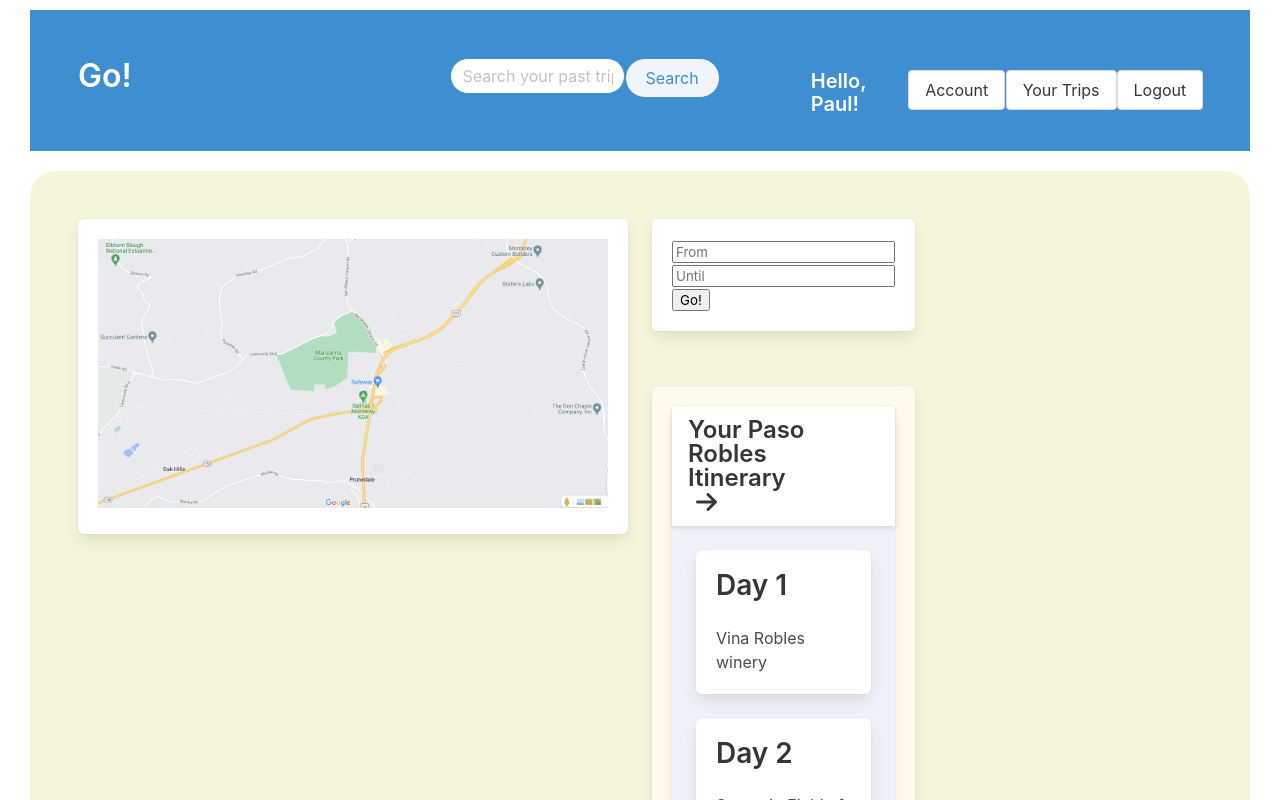
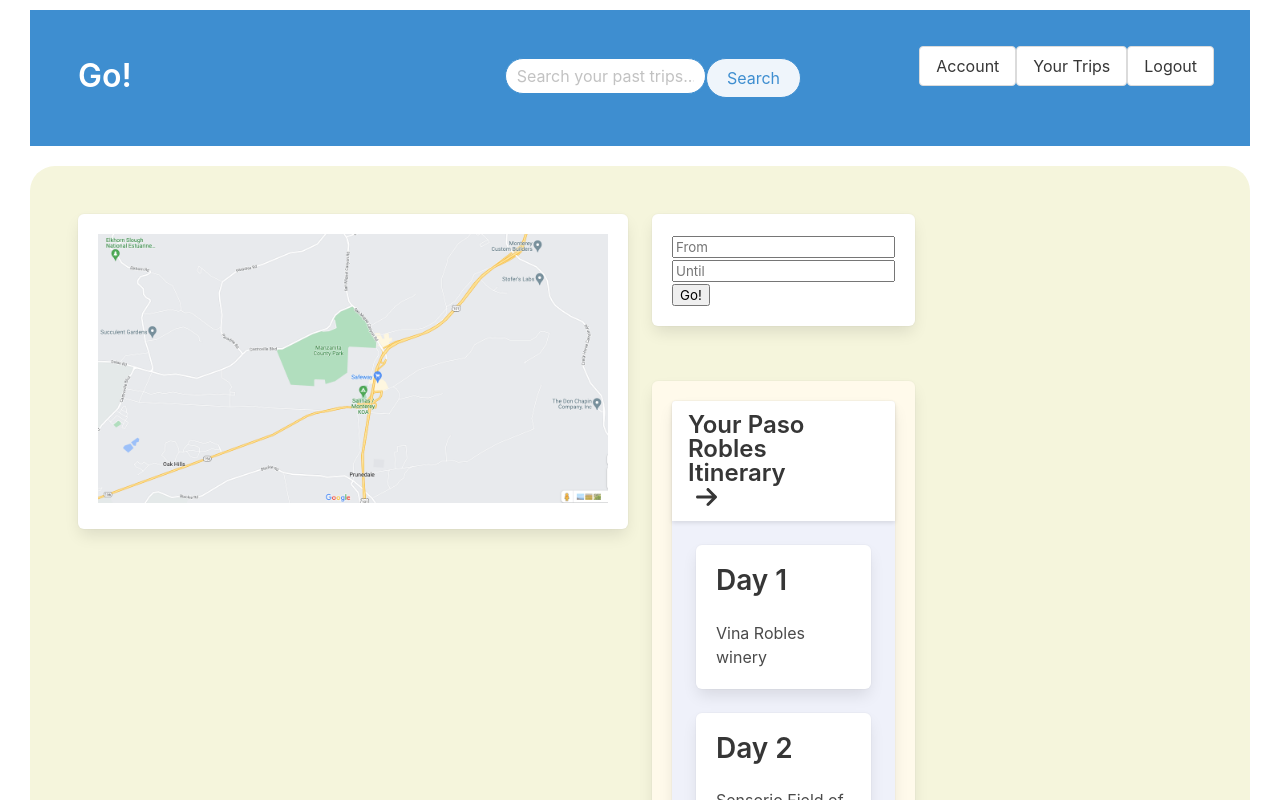
Before and after one commit to paulkasidit/go, a React (Create React App) app in the folder client/: page / in a window 1280 px wide. Shown: the top 800 px of the page. Built offline with nearby package versions, Linux system fonts and the light colour scheme.

Commit message:
move login logout button to main controller

```diff
--- a/client/src/components/Header/AccountInfo.js
+++ b/client/src/components/Header/AccountInfo.js
@@ -4,13 +4,7 @@ import "./Header.css";
 function AccountInfo() {
   return (
     <React.Fragment>
-      <nav class = "breadcrumb is-right">
-
-      </nav>
       <div class = "columns is-gapless">
-        <div class = "column">
-            <h5 class = "title is-5">Hello, Paul!</h5>
-        </div>
         <div class = "column">
           <button class = "button is-outlined">
             <a href = "#">
@@ -26,11 +20,6 @@ function AccountInfo() {
             <a href = "#">Your Trips</a>
           </button>
         </div>
-        <div class = "column">
-          <button class = "button is-outlined">
-            <a href = "#">Logout</a>
-          </button>
-        </div>
     </div>
     </React.Fragment>
   )
--- a/client/src/components/HeaderControl.js
+++ b/client/src/components/HeaderControl.js
@@ -20,7 +20,16 @@ function HeaderControl(){
               <SearchBar/>
             </div>
               <nav class = "is-breadcrumb is-right">
-                <AccountInfo/ >
+                <div class = "columns is-gapless">
+                  <div class = "column">
+                    <AccountInfo/>
+                  </div>
+                  <div class = "column">
+                    <button class = "button is-outlined">
+                      <a href = "#">Logout</a>
+                    </button>
+                  </div>
+                </div>
               </nav>
           </div>
         </div>
```
